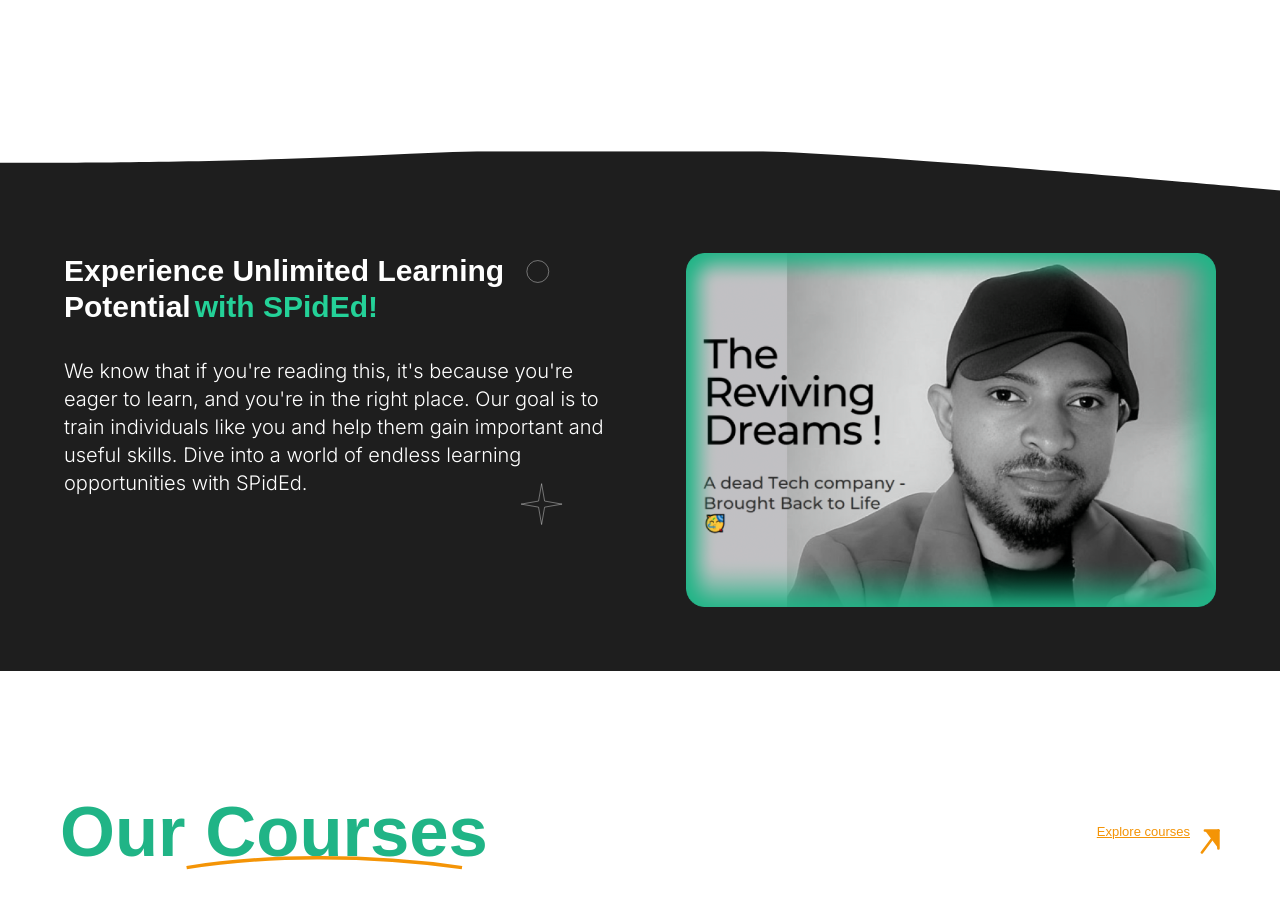
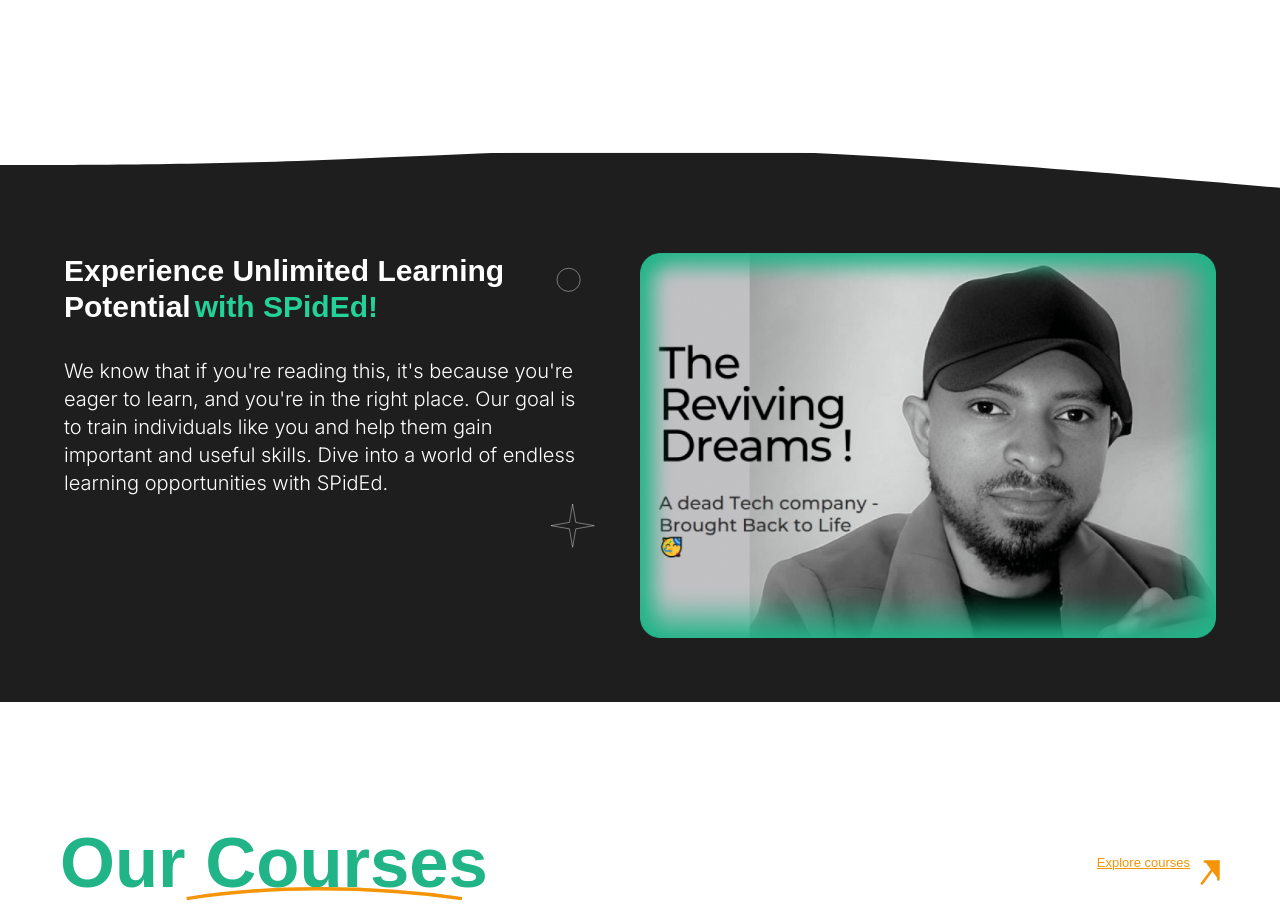
Before and after one commit to stevenmukama/Elearningproject-Fe, a React (Vite) app: page / in a window 1280 px wide. Shown: the part 1020-1934 px from the top of the page. Built offline with nearby package versions, Linux system fonts and the light colour scheme; a web font is replaced by a local one.

Commit message:
add more changes

```diff
--- a/src/components/CeoSection.jsx
+++ b/src/components/CeoSection.jsx
@@ -15,7 +15,7 @@ function CeoSection() {
 		};
 	}, []);
 	return (
-		<div className="items-start flex mt-16 bg-cover mb-11 pt-[8rem] p-16 max-md:py-7 max-md:px-7 gap-x-16 max-md:flex-col max-md:pt-3 max-md: max-md:h-full md:max-xl:h-full md:max-xl:gap-0 bg-[url('/ceoBgImg.svg')] max-md:bg-[url('/phoneBg.svg')]">
+		<div className="items-start flex mt-16 bg-cover mb-11 pt-[8rem] p-16 max-md:py-7 max-md:px-7 gap-16 max-md:flex-col max-md:pt-3 max-md: max-md:h-full md:max-xl:h-full md:max-xl:gap-3 bg-[url('/ceoBgImg.svg')] max-md:bg-[url('/phoneBg.svg')]">
 			<div className='w-1/2 max-md:w-full max-md:pt-20'>
 				{windowWidth <= 768 ? (
 					<>
@@ -58,7 +58,7 @@ function CeoSection() {
 			</div>
 			<img
 				src='/ceoimge.png'
-				className='object-contain w-[46%] max-md:w-full'
+				className='object-contain w-[50%] max-md:w-full'
 			/>
 		</div>
 	);
```
